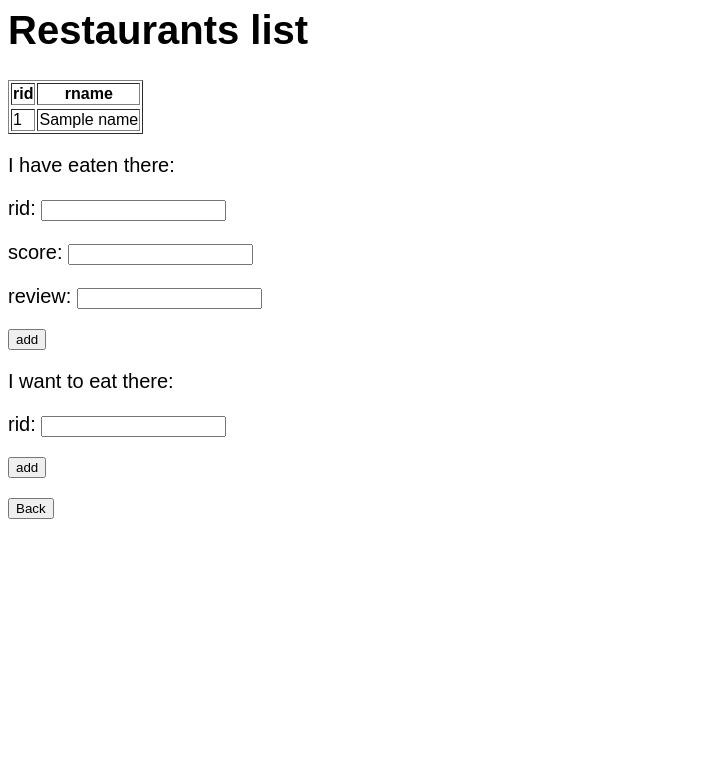
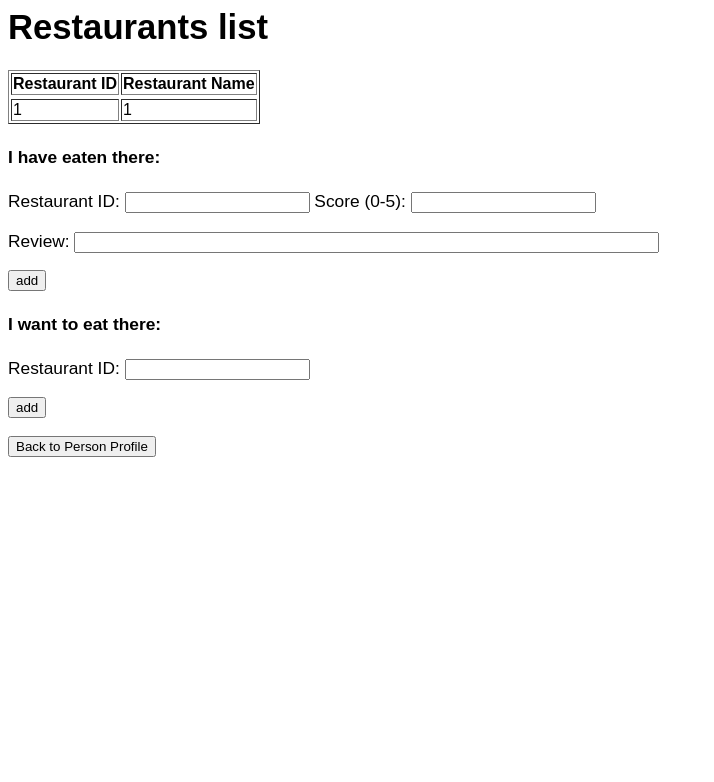
Before and after one commit to yumyumqing/mealPal, a Python web app: template skeleton/templates/food_profile.html in a window 1280 px wide. Shown: the top 782 px of the page, without its empty margins (0-714 px from the left). Run offline with Jinja, Linux system fonts and the light colour scheme; the template is opened without the code that fills it: most values are stand-ins (such as "Sample title", 1, 10 or a date in 2020).

Commit message:
fixed food_profile display

```diff
--- a/skeleton/templates/food_profile.html
+++ b/skeleton/templates/food_profile.html
@@ -1,7 +1,7 @@
 <html>
   <style>
     body{
-      font-size: 15pt;
+      font-size: 13pt;
       font-family: arial;
     }
   </style>
@@ -10,39 +10,38 @@
 <body>
   <h1>Restaurants list</h1>
   <table border = 1>
-  <thead><tr><th>rid</th><th>rname</th><tr><thead>
+  <thead><tr><th>Restaurant ID</th><th>Restaurant Name</th><tr><thead>
   <tbody>
     {% for row_index in range(result['name']|count) %}
         <tr>
-          <td>{{ result['id'][row_index] }}</td>
-          <td>{{ result['name'][row_index] }}</td>
+          <td>{{ result['id'][row_index][0] }}</td>
+          <td>{{ result['name'][row_index][0] }}</td>
         </tr>
     {% endfor %}
   </tbody>
   </table>
 
   <form method="POST" action="/add_eaten">
-  <p>I have eaten there: </p>
-  <p>rid:
+  <h4>I have eaten there: </h4>
+  <p>Restaurant ID:
   <input type="text" name="rid">
-  </p>
-  <p>score:
+  Score (0-5):
   <input type="text" name="score">
   </p>
-  <p>review:
-  <input type="text" name="review">
+  <p>Review:
+  <input type="text" size="70" name="review">
   </p>
   <input type="submit" value="add"></p>
   </form>
 
   <form method="POST" action="/add_eaten">
-  <p>I want to eat there: </p>
-  <p>rid:
+  <h4>I want to eat there: </h4>
+  <p>Restaurant ID:
   <input type="text" name="rid">
   </p>
   <input type="submit" value="add"></p>
   <form method="POST" action="/back">
-  <p><input type="submit" name="submit" value="Back">
+  <p><input type="submit" name="submit" value="Back to Person Profile">
   </form>
 </body>
 
```
